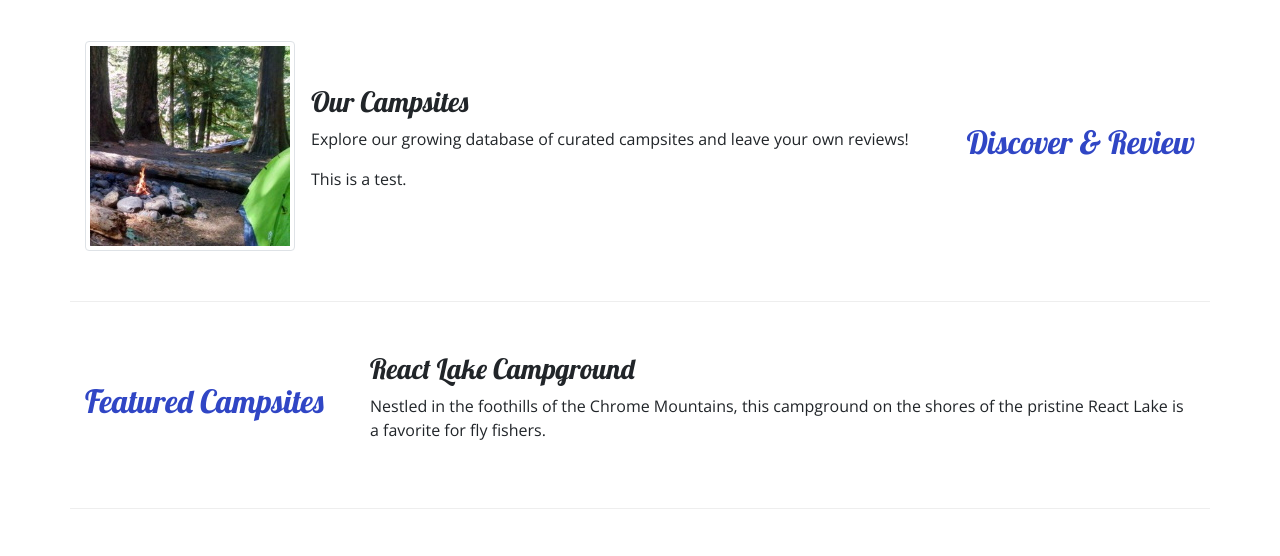
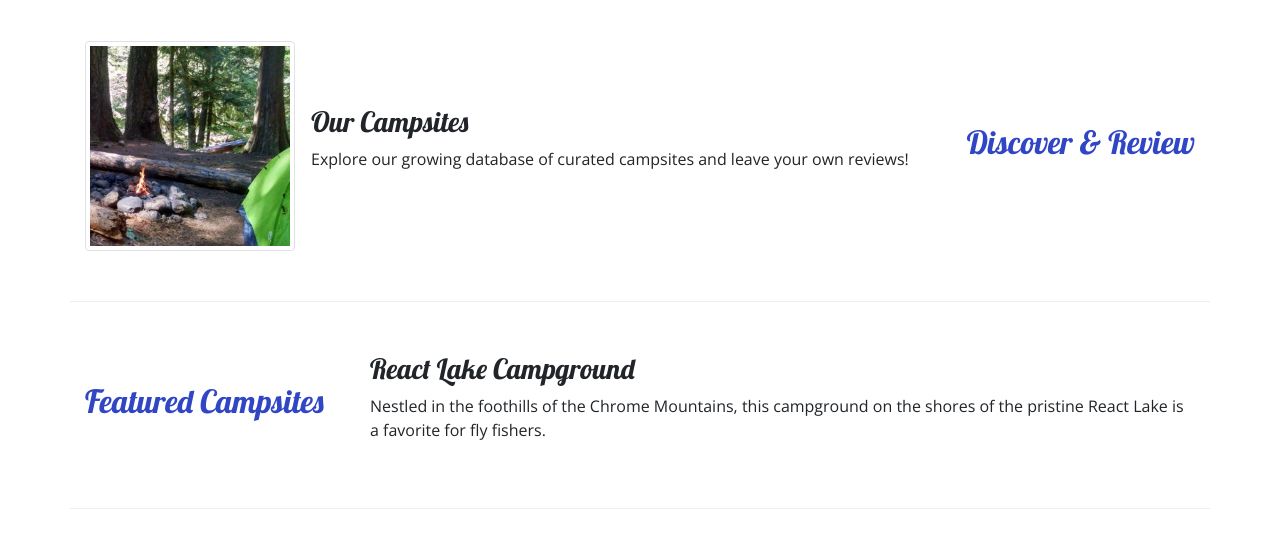
Before and after one commit to bebebopbop/nucampsite, a website: page index.html in a window 1280 px wide. Shown: the part 229-785 px from the top of the page. Drawn offline with nearby package versions, Linux system fonts and the light colour scheme.

Commit message:
reset after test

```diff
--- a/index.html
+++ b/index.html
@@ -61,7 +61,6 @@
                 <div class="media-body align-self-center">
                     <h3>Our Campsites</h3>
                     <p class="d-none d-sm-block">Explore our growing database of curated campsites and leave your own reviews!</p>
-                    <p>This is a test.</p>
                 </div>
             </div>
         </div>
```
